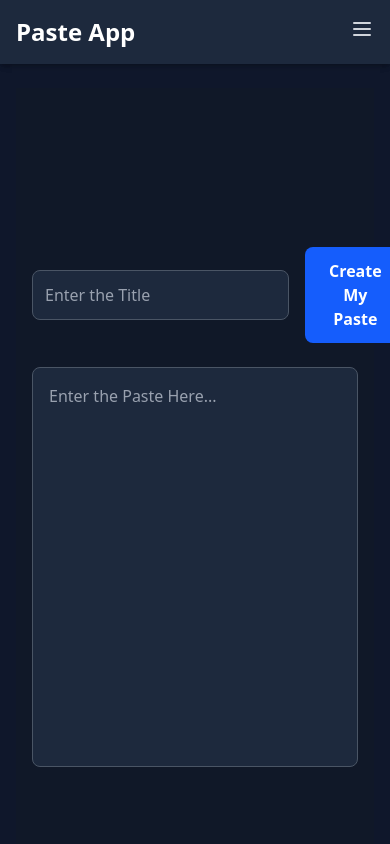
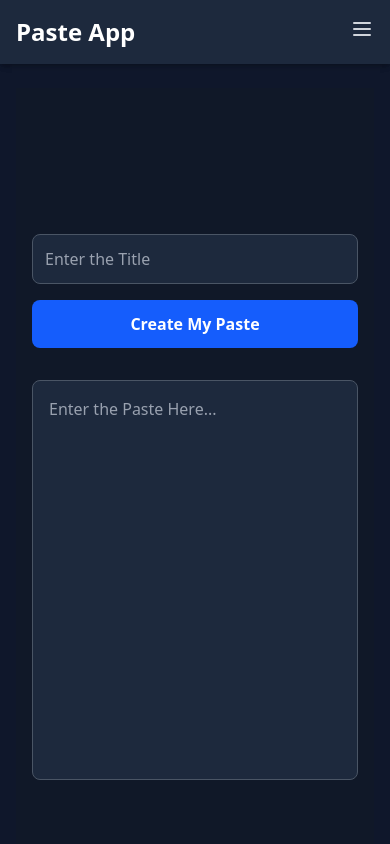
Before and after one commit to tejasderle24/PASTE-APP, a React (Vite) app: page / in a window 390 px wide. Shown: the top 844 px of the page. Built offline with nearby package versions, Linux system fonts and the light colour scheme.

Commit message:
Setup styling of Home and make it responsive

```diff
--- a/src/components/Home.jsx
+++ b/src/components/Home.jsx
@@ -4,39 +4,37 @@ import { useSearchParams } from 'react-router-dom';
 import { addToPaste, updateToPaste } from '../redux/pasteSlice';
 
 function Home() {
-  const [title, setTitle] = useState("");
-  const [values, setValues] = useState("");
+  const [title, setTitle] = useState('');
+  const [values, setValues] = useState('');
   const [searchParam, setSearchParam] = useSearchParams();
 
-  const pasteId = searchParam.get("pasteId");
+  const pasteId = searchParam.get('pasteId');
   const dispatch = useDispatch();
 
   function createPaste() {
     const paste = {
-      title: title,
+      title,
       content: values,
       id: pasteId || Date.now(),
       createdAt: new Date().toISOString(),
     };
 
     if (pasteId) {
-      // Update existing paste
       dispatch(updateToPaste(paste));
     } else {
-      // Create new paste
       dispatch(addToPaste(paste));
     }
 
-    // Clear inputs and URL params
     setTitle('');
     setValues('');
     setSearchParam({});
   }
 
   return (
-    <div className="min-h-screen bg-gray-900 text-white flex items-center justify-center px-4">
-      <div className="w-full max-w-4xl space-y-6">
-        <div className="flex items-center justify-between gap-4">
+    <div className="min-h-screen bg-gray-900 text-white flex items-center justify-center px-4 py-10">
+      <div className="w-full max-w-4xl space-y-8">
+        {/* Title + Button */}
+        <div className="flex flex-col md:flex-row gap-4">
           <input
             type="text"
             value={title}
@@ -44,15 +42,15 @@ function Home() {
             placeholder="Enter the Title"
             className="flex-grow border border-gray-600 rounded-lg p-3 bg-slate-800 placeholder-gray-400 focus:outline-none focus:border-blue-400 focus:ring-1 focus:ring-blue-400"
           />
-
           <button
             onClick={createPaste}
-            className="bg-blue-600 hover:bg-blue-700 font-semibold rounded-lg px-6 py-3 transition duration-200 focus:outline-none focus:ring-2 focus:ring-blue-400"
+            className="bg-blue-600 hover:bg-blue-700 font-semibold rounded-lg px-6 py-3 transition duration-200 focus:outline-none focus:ring-2 focus:ring-blue-400 w-full md:w-auto"
           >
-            {pasteId ? "Update My Paste" : "Create My Paste"}
+            {pasteId ? 'Update My Paste' : 'Create My Paste'}
           </button>
         </div>
 
+        {/* Paste Area */}
         <div>
           <textarea
             placeholder="Enter the Paste Here..."
```
